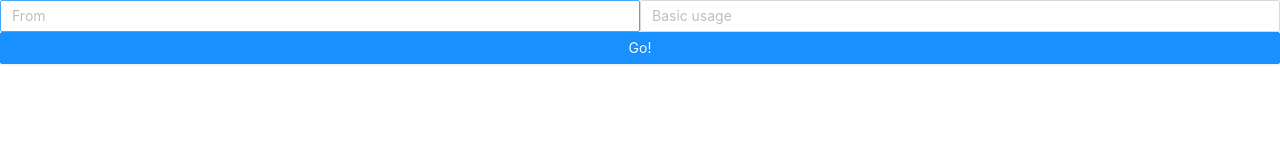
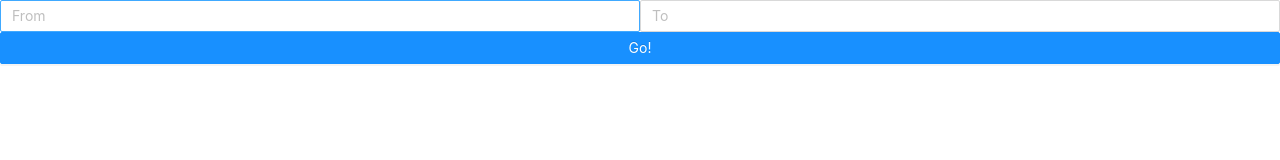
Before and after one commit to encX/bangkok-transit-planner, a React (Create React App) app in the folder client/: page / in a window 1280 px wide. Shown: the top 160 px of the page. Built offline with nearby package versions, Linux system fonts and the light colour scheme.

Commit message:
Scaffold

```diff
--- a/client/src/App.tsx
+++ b/client/src/App.tsx
@@ -1,5 +1,6 @@
 import React from 'react';
 import { Row, Col, Input, Button } from 'antd';
+
 import 'antd/dist/antd.css';
 
 function App(): JSX.Element {
@@ -7,7 +8,7 @@ function App(): JSX.Element {
 		<div className="App">
 			<Row>
 				<Col span={12}><Input placeholder="From" /></Col>
-				<Col span={12}><Input placeholder="Basic usage" /></Col>
+				<Col span={12}><Input placeholder="To" /></Col>
 			</Row>
 			<Row>
 				<Col span={24}><Button type="primary" block>Go!</Button></Col>
```
Also changed, not shown: 2 other files (tests, documents, lock files or other folders).
